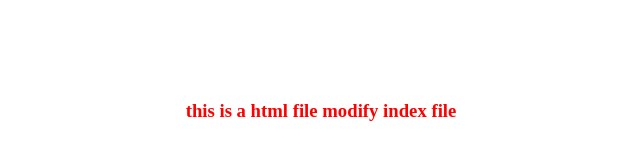
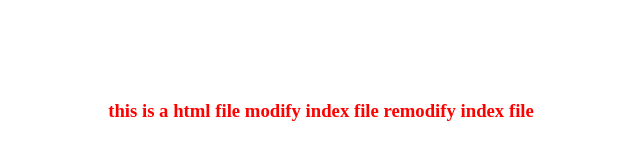
Before and after one commit to gitcrmn/git-data, a plain HTML site: page index.html in a window 1280 px wide. Shown: the whole page, without its empty margins (319-959 px from the left). Drawn offline with Linux system fonts and the light colour scheme.

Commit message:
remodify index.html

```diff
--- a/index.html
+++ b/index.html
@@ -5,6 +5,6 @@
 	<link rel="stylesheet" type="text/css" href="style.css">
 </head>
 <body>
-	<h3>this is a html file	modify index file</h3>
+	<h3>this is a html file	modify index file remodify index file</h3>
 </body>
 </html>
```
